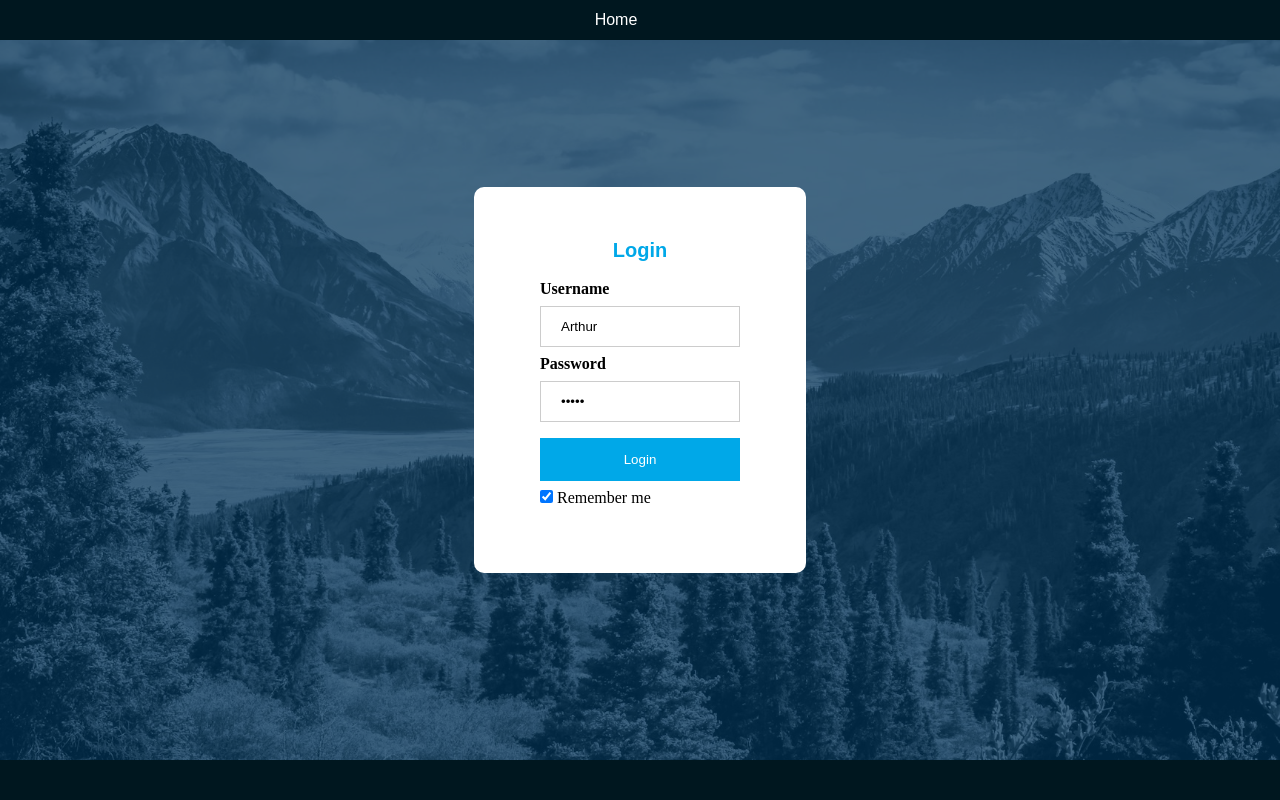
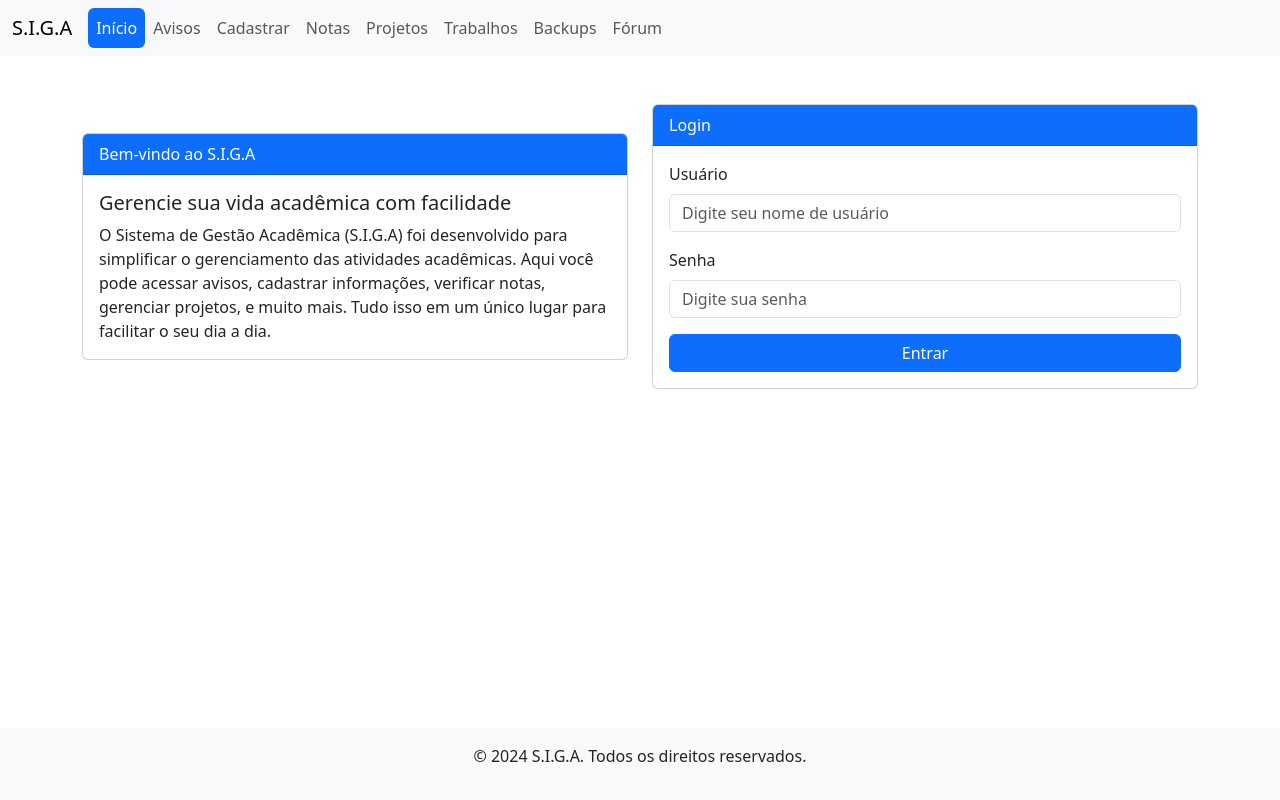
Before and after one commit to Artcro/Projeto-de-Bloco, a plain HTML site: page index.html in a window 1280 px wide. Drawn offline with nearby package versions, Linux system fonts and the light colour scheme.

Commit message:
Added Bootstrap

```diff
--- a/css/style.css
+++ b/css/style.css
@@ -1,3 +1,7 @@
+:root {
+	--bs-primary: #ff339c; /* Change to your desired color (e.g., orange) */
+}
+
 * {
 	margin: 0;
 	padding: 0;
@@ -79,43 +83,3 @@ h4 {
 	flex-direction: column;
 	position: relative;
 }
-
-/* Full-width inputs */
-input[type="text"],
-input[type="password"] {
-	width: 200px;
-	padding: 12px 20px;
-	margin: 8px 0;
-	border: 1px solid #ccc;
-}
-
-.login-container {
-	padding: 16px;
-	display: flex;
-	flex-direction: column;
-	justify-content: center;
-	align-items: flex-start;
-}
-
-.login-container button {
-	background-color: #00a8e8;
-	color: white;
-	padding: 14px 20px;
-	margin: 8px 0;
-	border: none;
-	cursor: pointer;
-	width: 200px;
-}
-
-.login-container button:hover {
-	opacity: 0.8;
-}
-
-.footer {
-	color: white;
-	height: 5vh;
-	background-color: #00171f;
-	display: flex;
-	justify-content: center;
-	align-items: center;
-}
--- a/index.html
+++ b/index.html
@@ -1,48 +1,102 @@
 <!DOCTYPE html>
 <html lang="pt-br">
-<!-- cadastramento de disciplinas, curso, turma, professor, alunos -->
-
 <head>
-    <meta charset="UTF-8" />
-    <meta name="viewport" content="width=device-width, initial-scale=1.0" />
-    <title>Gerenciador de Disciplinas Infnet</title>
+    <meta charset="UTF-8">
+    <meta name="viewport" content="width=device-width, initial-scale=1.0">
+    <title>Academic Management System - Home</title>
+    <link href="https://cdn.jsdelivr.net/npm/bootstrap@5.3.0/dist/css/bootstrap.min.css" rel="stylesheet">
     <link rel="stylesheet" href="css/style.css" type="text/css" />
     <script src="https://kit.fontawesome.com/8b08c3d24f.js" crossorigin="anonymous"></script>
     <script src="js/app-main.js"></script>
 </head>
+<body>
+<!-- Navbar -->
+<nav class="navbar navbar-expand-lg navbar-light bg-light">
+    <div class="container-fluid">
+        <a class="navbar-brand" href="#">S.I.G.A</a>
+        <button class="navbar-toggler" type="button" data-bs-toggle="collapse" data-bs-target="#navbarNav" aria-controls="navbarNav" aria-expanded="false" aria-label="Toggle navigation">
+            <span class="navbar-toggler-icon"></span>
+        </button>
+        <div class="collapse navbar-collapse" id="navbarNav">
+            <ul class="navbar-nav">
+                <!-- Add the 'active' class to highlight the current page -->
+                <li class="nav-item">
+                    <a class="nav-link active bg-primary text-white rounded" aria-current="page" href="#">Início</a>
+                </li>
+                <li class="nav-item">
+                    <a class="nav-link" href="#">Avisos</a>
+                </li>
+                <li class="nav-item">
+                    <a class="nav-link" href="#">Cadastrar</a>
+                </li>
+                <li class="nav-item">
+                    <a class="nav-link" href="#">Notas</a>
+                </li>
+                <li class="nav-item">
+                    <a class="nav-link" href="#">Projetos</a>
+                </li>
+                <li class="nav-item">
+                    <a class="nav-link" href="#">Trabalhos</a>
+                </li>
+                <li class="nav-item">
+                    <a class="nav-link" href="#">Backups</a>
+                </li>
+                <li class="nav-item">
+                    <a class="nav-link" href="#">Fórum</a>
+                </li>
+            </ul>
+        </div>
+    </div>
+</nav>
 
-<body>
-    <div class="full-page">
-        <div class="header">
-            <div class="nav">
-                <ul class="nav-ul">
-                </ul>
+<!-- Main Content -->
+<div class="container mt-5">
+    <div class="row g-4 align-items-center">
+        <!-- Description Section -->
+        <div class="col-lg-6">
+            <div class="card">
+                <div class="card-header bg-primary text-white">Bem-vindo ao S.I.G.A</div>
+                <div class="card-body">
+                    <h5 class="card-title">Gerencie sua vida acadêmica com facilidade</h5>
+                    <p class="card-text">
+                        O Sistema de Gestão Acadêmica (S.I.G.A) foi desenvolvido para simplificar o gerenciamento das atividades acadêmicas.
+                        Aqui você pode acessar avisos, cadastrar informações, verificar notas, gerenciar projetos, e muito mais.
+                        Tudo isso em um único lugar para facilitar o seu dia a dia.
+                    </p>
+                </div>
             </div>
         </div>
-        <div class="main">
-            <div class="main-frame">
-                <h4>Login</h4>
-                <div class="login-container">
-                    <label for="input-username"><b>Username</b></label>
-                    <input type="text" placeholder="Enter Username" name="input-username" id="input-username" required
-                        value="Arthur" />
 
-                    <label for="input-password"><b>Password</b></label>
-                    <input type="password" placeholder="Enter Password" name="input-password" id="input-password"
-                        required value="Croce" />
-
-                    <button type="submit" onclick="login()">Login</button>
-                    <label>
-                        <input type="checkbox" checked="checked" name="remember" />
-                        Remember me
-                    </label>
+        <!-- Login Form Section -->
+        <div class="col-lg-6">
+            <div class="card">
+                <div class="card-header bg-primary text-white">Login</div>
+                <div class="card-body">
+                    <form>
+                        <div class="mb-3">
+                            <label for="username" class="form-label">Usuário</label>
+                            <input type="text" class="form-control" id="username" placeholder="Digite seu nome de usuário">
+                        </div>
+                        <div class="mb-3">
+                            <label for="password" class="form-label">Senha</label>
+                            <input type="password" class="form-control" id="password" placeholder="Digite sua senha">
+                        </div>
+                        <div class="d-grid">
+                            <button type="submit" class="btn btn-primary">Entrar</button>
+                        </div>
+                    </form>
                 </div>
-                <div class="login-message"></div>
-                <!-- <span class="psw"><a href="#">Forgot password</a></span> -->
             </div>
         </div>
-        <div class="footer"></div>
     </div>
+</div>
+
+<!-- Footer -->
+<footer class="bg-light text-center py-3 mt-5 fixed-bottom">
+    <p>&copy; 2024 S.I.G.A. Todos os direitos reservados.</p>
+</footer>
+
+<!-- Bootstrap JS -->
+<script src="https://cdn.jsdelivr.net/npm/bootstrap@5.3.0/dist/js/bootstrap.bundle.min.js"></script>
 </body>
-
 </html>
```
Also changed, not shown: index_Old.html (added, +48 -0 lines).
